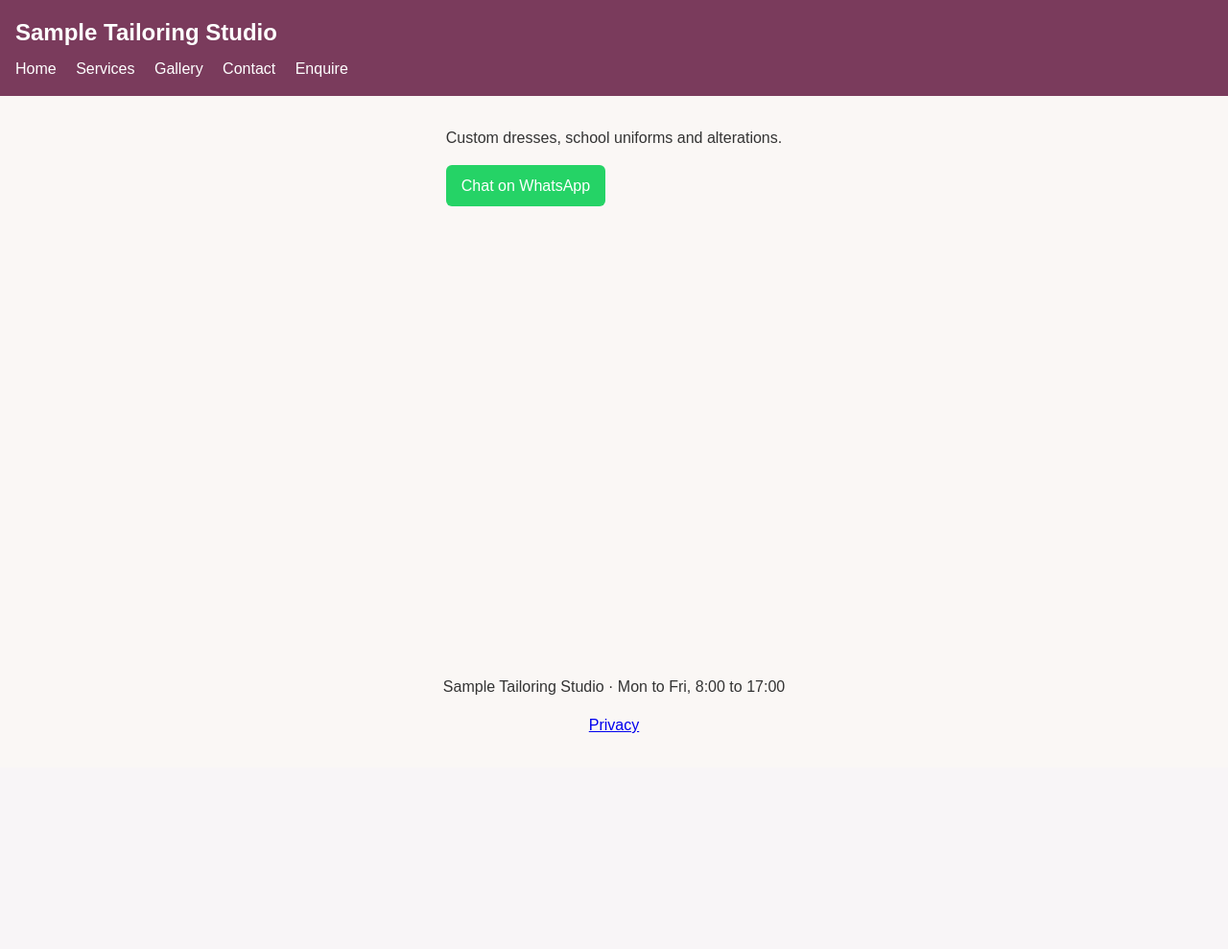
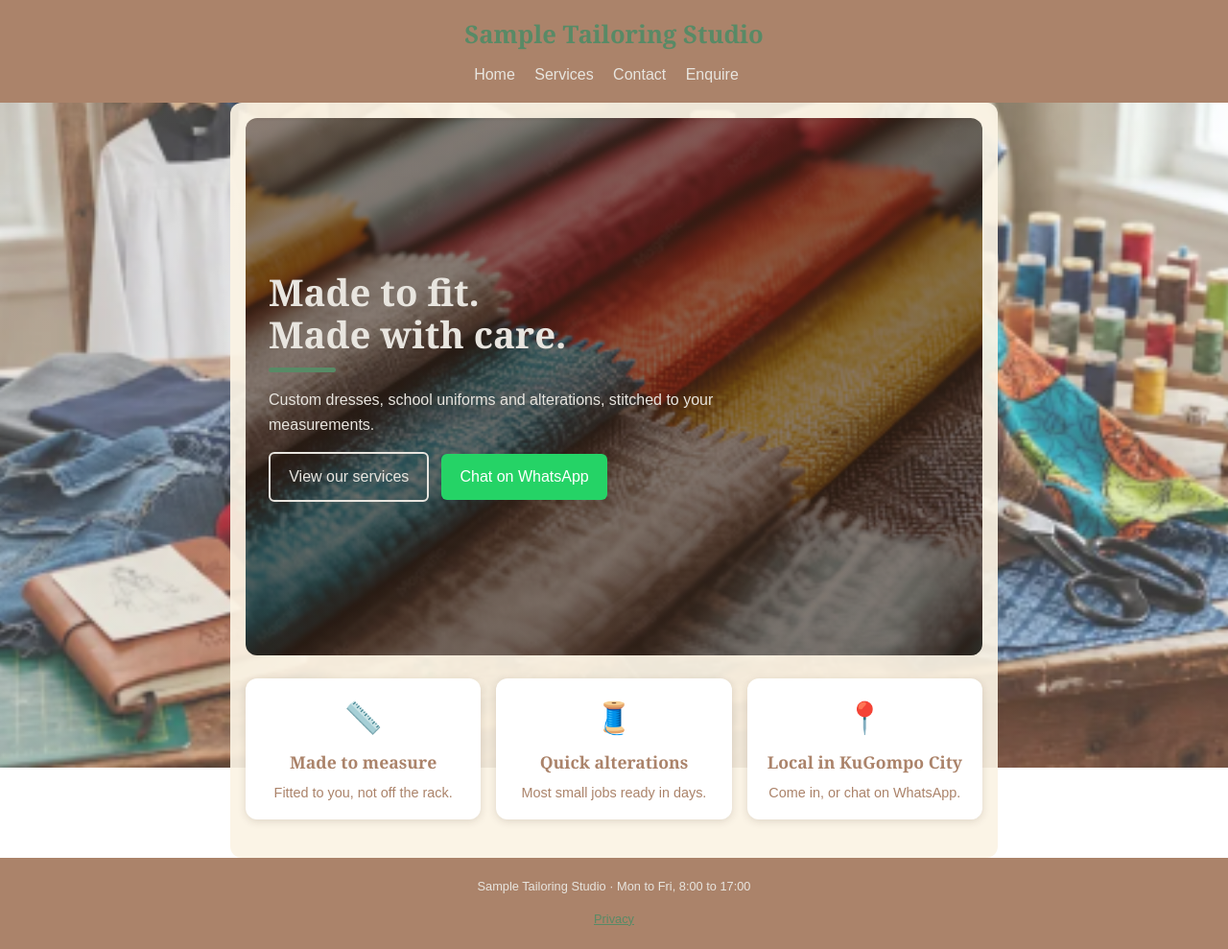
Before and after one commit to sk518x/tailoring-site, a Flask app: page / in a window 1280 px wide. Shown: the whole page at 96% size. Before the commit the page ends 764 px from the top, so only its background shows below. Run offline with Flask 3, Linux system fonts and the light colour scheme.

Commit message:
Update header layout with WhatsApp button

```diff
--- a/app.py
+++ b/app.py
@@ -1,4 +1,4 @@
-from flask import Flask, render_template, request, redirect, session, send_file
+from flask import Flask, render_template, request, redirect, session, send_file, abort
 import settings
 import database
 import re
@@ -32,15 +32,27 @@ def remember_source():
 
 @app.route("/")
 def home():
-    return render_template("home.html")
+    return render_template("home.html", features=settings.FEATURES)
 
 @app.route("/services")
 def services():
-    return render_template("services.html")
+    return render_template("services.html", services=settings.SERVICES)
+
+
+@app.route("/services/<slug>")
+def service_detail(slug):
+    service = None
+    for candidate in settings.SERVICES:
+        if candidate["slug"] == slug:
+            service = candidate
+    if service is None:
+        abort(404)
+    return render_template("service_detail.html", service=service)
+
 
 @app.route("/gallery")
 def gallery():
-    return render_template("gallery.html", items=settings.GALLERY_ITEMS)
+    return redirect("/services", code=301)
 
 @app.route("/contact")
 def contact():
--- a/static/style.css
+++ b/static/style.css
@@ -1,3 +1,11 @@
+:root {
+  --terracotta: #a3502c;
+  --ochre: #588a66;
+  --brown: #ab836a;
+  --cream: #e8e5df;
+  --green: #2e6b4f;
+}
+
 * {
   box-sizing: border-box;
 }
@@ -8,37 +16,58 @@ body {
   display: flex;
   flex-direction: column;
   font-family: Arial, Helvetica, sans-serif;
-  line-height: 1.5;
-  color: #333;
-  background: #faf7f5;
+  line-height: 1.6;
+  color: var(--brown);
+}
+
+h1,
+h2,
+h3,
+h4 {
+  font-family: "Playfair Display", Georgia, serif;
 }
 
 header {
-  background: #7a3b5c;
-  color: white;
+  background: var(--brown);
+  color: var(--cream);
   padding: 1rem;
+  text-align: center;
 }
 
 header h1 {
   margin: 0 0 0.5rem 0;
-  font-size: 1.5rem;
+  font-size: 1.6rem;
+  color: var(--ochre);
 }
 
 nav a {
-  color: white;
+  color: var(--cream);
   margin-right: 1rem;
   text-decoration: none;
 }
 
+nav a:hover {
+  color: var(--ochre);
+}
+
 main {
+  flex: 1;
   padding: 1rem;
+  width: 100%;
   max-width: 800px;
   margin: 0 auto;
 }
 
 footer {
-  padding: 1rem;
+  padding: 0.5rem 1rem;
+  font-size: 0.8rem;
   text-align: center;
+  background: var(--brown);
+  color: var(--cream);
+}
+
+footer a {
+  color: var(--ochre);
 }
 
 img {
@@ -46,12 +75,68 @@ img {
   height: auto;
 }
 
+.hero {
+  min-height: 70vh;
+  display: flex;
+  align-items: center;
+  background:
+    linear-gradient(rgba(59, 36, 22, 0.6), rgba(59, 36, 22, 0.6)),
+    url("images/hero.png") center / cover;
+  color: var(--cream);
+  padding: 2rem 1.5rem;
+  border-radius: 12px;
+  margin-bottom: 1.5rem;
+}
+
+.hero-text {
+  max-width: 480px;
+}
+
+.hero h2 {
+  font-size: 2.4rem;
+  line-height: 1.15;
+  margin: 0 0 0.8rem 0;
+}
+
+.hero-underline {
+  width: 70px;
+  height: 5px;
+  background: var(--ochre);
+  border-radius: 3px;
+  margin-bottom: 1rem;
+}
+
+.hero-buttons {
+  display: flex;
+  flex-wrap: wrap;
+  gap: 0.8rem;
+  align-items: center;
+}
+
+.hero-buttons p {
+  margin: 0;
+}
+
+.button-outline {
+  display: inline-block;
+  padding: 0.7rem 1.2rem;
+  border: 2px solid var(--cream);
+  border-radius: 6px;
+  color: var(--cream);
+  text-decoration: none;
+}
+
+.button-outline:hover {
+  background: var(--cream);
+  color: var(--brown);
+}
+
 a.button,
 button {
   display: inline-block;
   background: #25d366;
   color: white;
-  padding: 0.6rem 1rem;
+  padding: 0.7rem 1.2rem;
   border: none;
   border-radius: 6px;
   text-decoration: none;
@@ -66,6 +151,150 @@ textarea {
   font-size: 1rem;
 }
 
+.page-banner {
+  height: 160px;
+  background-size: cover;
+  background-position: center;
+}
+
+.banner-default {
+  background-image: url("images/banner-default.png");
+}
+.banner-services {
+  background-image: url("images/banner-services.png");
+}
+.banner-gallery {
+  background-image: url("images/banner-gallery.png");
+}
+.banner-contact {
+  background-image: url("images/banner-contact.png");
+}
+
+@media (min-width: 700px) {
+  .page-banner {
+    height: 240px;
+  }
+}
+
+.service-cards {
+  display: grid;
+  grid-template-columns: 1fr;
+  gap: 1rem;
+  margin-bottom: 1.5rem;
+}
+
+.service-card {
+  display: block;
+  background: white;
+  border-radius: 12px;
+  padding: 1rem;
+  text-decoration: none;
+  color: var(--brown);
+  box-shadow: 0 2px 8px rgba(59, 36, 22, 0.15);
+}
+
+.service-card img {
+  border-radius: 8px;
+}
+
+@media (min-width: 700px) {
+  .service-cards {
+    grid-template-columns: repeat(3, 1fr);
+  }
+}
+
+.page-background {
+  position: fixed;
+  inset: 0;
+  z-index: -1;
+  background:
+    linear-gradient(rgba(255, 255, 255, 0.2), rgba(254, 254, 254, 0.2)),
+    url("images/background.png") center / cover no-repeat;
+}
+
 main {
-  flex: 1;
+  background: rgba(251, 243, 228, 0.92);
+  border-radius: 12px;
 }
+
+.photo-cards {
+  display: grid;
+  grid-template-columns: 1fr;
+  gap: 1rem;
+  margin-bottom: 1.5rem;
+}
+
+.photo-card {
+  position: relative;
+  display: block;
+  aspect-ratio: 4 / 5;
+  border-radius: 20px;
+  overflow: hidden;
+  box-shadow: 0 4px 12px rgba(59, 36, 22, 0.25);
+}
+
+.photo-card img {
+  display: block;
+  width: 100%;
+  height: 100%;
+  object-fit: cover;
+  transition: transform 0.4s;
+}
+
+.photo-card:hover img {
+  transform: scale(1.06);
+}
+
+.pill {
+  position: absolute;
+  left: 50%;
+  bottom: 1rem;
+  transform: translateX(-50%);
+  background: white;
+  color: var(--brown);
+  padding: 0.5rem 1.2rem;
+  border-radius: 999px;
+  font-weight: bold;
+  white-space: nowrap;
+}
+
+@media (min-width: 700px) {
+  .photo-cards {
+    grid-template-columns: repeat(3, 1fr);
+  }
+}
+
+.feature-row {
+  display: grid;
+  grid-template-columns: 1fr;
+  gap: 1rem;
+  margin-bottom: 1.5rem;
+}
+
+.feature {
+  text-align: center;
+  padding: 1rem;
+  background: white;
+  border-radius: 12px;
+  box-shadow: 0 2px 8px rgba(59, 36, 22, 0.15);
+}
+
+.feature-icon {
+  font-size: 2rem;
+}
+
+.feature h3 {
+  margin: 0.4rem 0;
+  font-size: 1.1rem;
+}
+
+.feature p {
+  margin: 0;
+  font-size: 0.9rem;
+}
+
+@media (min-width: 700px) {
+  .feature-row {
+    grid-template-columns: repeat(3, 1fr);
+  }
+}
--- a/templates/base.html
+++ b/templates/base.html
@@ -4,23 +4,33 @@
     <meta charset="UTF-8" />
     <meta name="viewport" content="width=device-width, initial-scale=1" />
     <title>{% block title %}{{ business_name }}{% endblock %}</title>
+    <link rel="preconnect" href="https://fonts.googleapis.com" />
+    <link rel="preconnect" href="https://fonts.gstatic.com" crossorigin />
+    <link
+      href="https://fonts.googleapis.com/css2?family=Cormorant+Garamond:wght@600;700&display=swap"
+      rel="stylesheet"
+    />
     <link
       rel="stylesheet"
       href="{{ url_for('static', filename='style.css') }}"
     />
   </head>
   <body>
+    <div class="page-background"></div>
     <header>
       <h1>{{ business_name }}</h1>
       <nav>
         <a href="/">Home</a>
         <a href="/services">Services</a>
-        <a href="/gallery">Gallery</a>
         <a href="/contact">Contact</a>
         <a href="/enquire">Enquire</a>
       </nav>
     </header>
-
+    {% block banner %}
+    <div
+      class="page-banner {% block banner_class %}banner-default{% endblock %}"
+    ></div>
+    {% endblock %}
     <main>{% block content %}{% endblock %}</main>
 
     <footer>
--- a/templates/contact.html
+++ b/templates/contact.html
@@ -1,5 +1,6 @@
 {% extends "base.html" %} {% block title %}Contact - {{ business_name }}{%
-endblock %} {% block content %}
+endblock %} {% block content %} {% block banner_class %}banner-contact{%
+endblock %}
 <h2>Contact</h2>
 <p>Address: {{ address }}</p>
 <p>Opening hours: {{ opening_hours }}</p>
--- a/templates/gallery.html
+++ b/templates/gallery.html
@@ -1,5 +1,6 @@
 {% extends "base.html" %} {% block title %}Gallery - {{ business_name }}{%
-endblock %} {% block content %}
+endblock %} {% block content %} {% block banner_class %}banner-gallery{%
+endblock %}
 <h2>Gallery</h2>
 
 {% for category, group in items | groupby("category") %}
--- a/templates/home.html
+++ b/templates/home.html
@@ -1,3 +1,26 @@
-{% extends "base.html" %} {% block content %}
-<p>Custom dresses, school uniforms and alterations.</p>
-{% include "_whatsapp_button.html" %} {% endblock %}
+{% extends "base.html" %}
+
+{% block banner %}{% endblock %}
+
+{% block content %}
+<section class="hero">
+    <div class="hero-text">
+        <h2>Made to fit.<br>Made with care.</h2>
+        <div class="hero-underline"></div>
+        <p>Custom dresses, school uniforms and alterations, stitched to your measurements.</p>
+        <div class="hero-buttons">
+            <a class="button-outline" href="/services">View our services</a>
+            {% include "_whatsapp_button.html" %}
+        </div>
+    </div>
+</section>
+<div class="feature-row">
+    {% for feature in features %}
+    <div class="feature">
+        <span class="feature-icon">{{ feature.icon }}</span>
+        <h3>{{ feature.title }}</h3>
+        <p>{{ feature.text }}</p>
+    </div>
+    {% endfor %}
+</div>
+{% endblock %}
```
Also changed, not shown: settings.py (+40 -6 lines), templates/service_detail.html (added, +25 -0 lines), templates/services.html (+14 -8 lines), tests/test_app.py (+89 -27 lines), static/images/background.png (added), static/images/banner-contact.png (added), static/images/banner-default.png (added), static/images/banner-services.png (added), static/images/hero.png (added).
